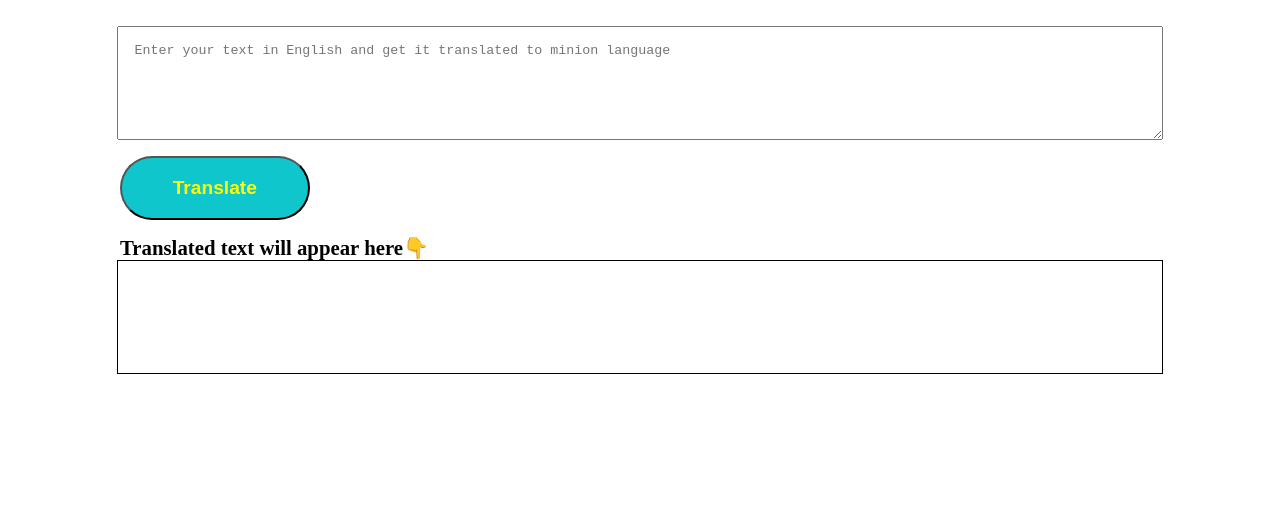
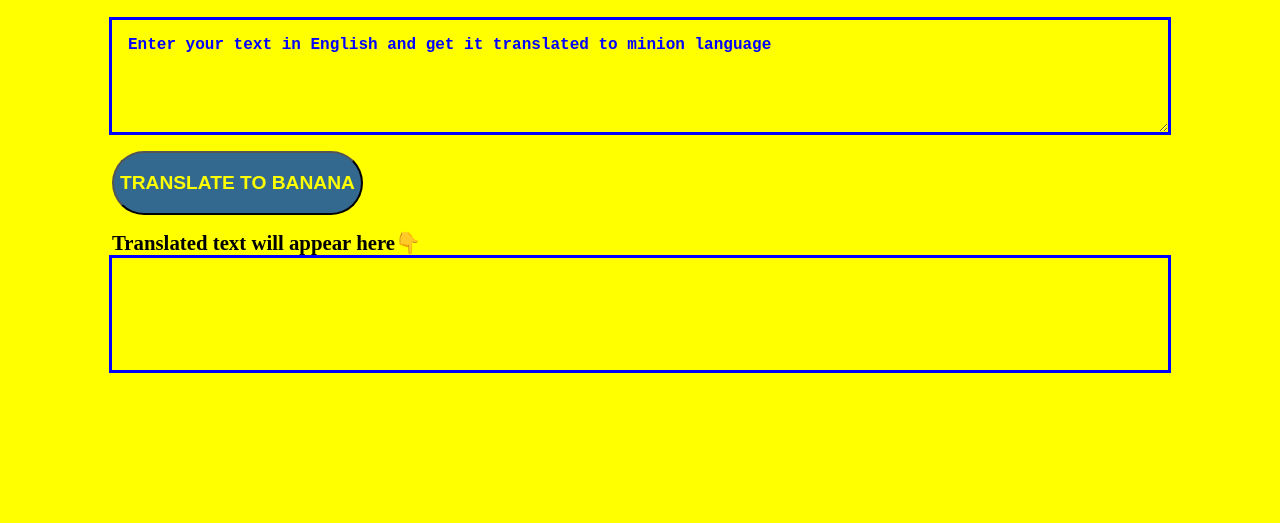
Before and after one commit to MinakshiMittal/banana-talk, a plain HTML site: page index.html in a window 1280 px wide. Shown: the part 277-800 px from the top of the page. Drawn offline with Linux system fonts and the light colour scheme.

Commit message:
completed

```diff
--- a/app.css
+++ b/app.css
@@ -1,10 +1,26 @@
+body {
+    background-color: yellow;
+    margin: 0px;
+}
+
+::placeholder {
+    color: blue;
+    font-weight: bold;
+    font-size: 1rem;
+}
+
 textarea {
     width: 80%;
     height: 10vh;
     display: block;
     padding: 1rem;
     margin: auto;
-    margin-top: 3rem;
+    margin-top: 2rem;
+    background-color: yellow;
+    color: blue;
+    font-weight: bold;
+    font-size: 1.5rem;
+    border: 3px solid blue;
 }
 
 #translating-div {
@@ -14,6 +30,10 @@ textarea {
     margin: 1rem;
     padding: 1rem;
     margin: auto;
+    color: blue;
+    font-weight: bold;
+    font-size: 1.3rem;
+    border: 3px solid blue;
 }
 
 .img-crop {
@@ -25,7 +45,7 @@ textarea {
 .img-crop img {
     width: 100%;
     max-height: initial;
-    margin-top: -34.8%;
+    margin-top: -33.8%;
     margin-bottom: -17%;
 }
 
@@ -44,13 +64,13 @@ h1 {
 #btn-translate {
     margin-left: 7rem;
     height: 8vh;
-    width: 15%;
     margin-top: 1rem;
     font-size: larger;
     border-radius: 2rem;
     font-weight: bold;
-    background-color: rgb(15, 198, 204);
+    background-color: rgb(51 105 142);
     color: #ffff00;
+    word-wrap: break-word;
 }
 
 .description-text {
--- a/index.html
+++ b/index.html
@@ -10,9 +10,7 @@
 
 <body>
 
-
     <div class="img-crop">
-
         <img src="/images/three-minion.jpg" />
         <h1>FUN WITH MINIONS</h1>
     </div>
@@ -20,13 +18,14 @@
     <div class="text-and-translation">
         <textarea id="txt-input"
             placeholder="Enter your text in English and get it translated to minion language"></textarea>
-        <button id="btn-translate">Translate</button>
+        <button id="btn-translate">TRANSLATE TO BANANA</button>
 
         <div class="description-text">Translated text will appear here👇</div>
         <div class="output" id="translating-div"></div>
 
         <script src="minion.js" type="text/javascript"></script>
     </div>
+
 </body>
 
 </html>
```
Also changed, not shown: images/minion-dancing.jpg (deleted), images/minion-guitar.jpg (deleted), images/minion-hourglass.jpg (deleted), images/minion-magnifying_glass.jpg (deleted), images/minion-showing-back.jpg (deleted), images/minion-with-banana.jpg (deleted), images/minion.jpg (deleted), images/two-minion.jpg (deleted).
